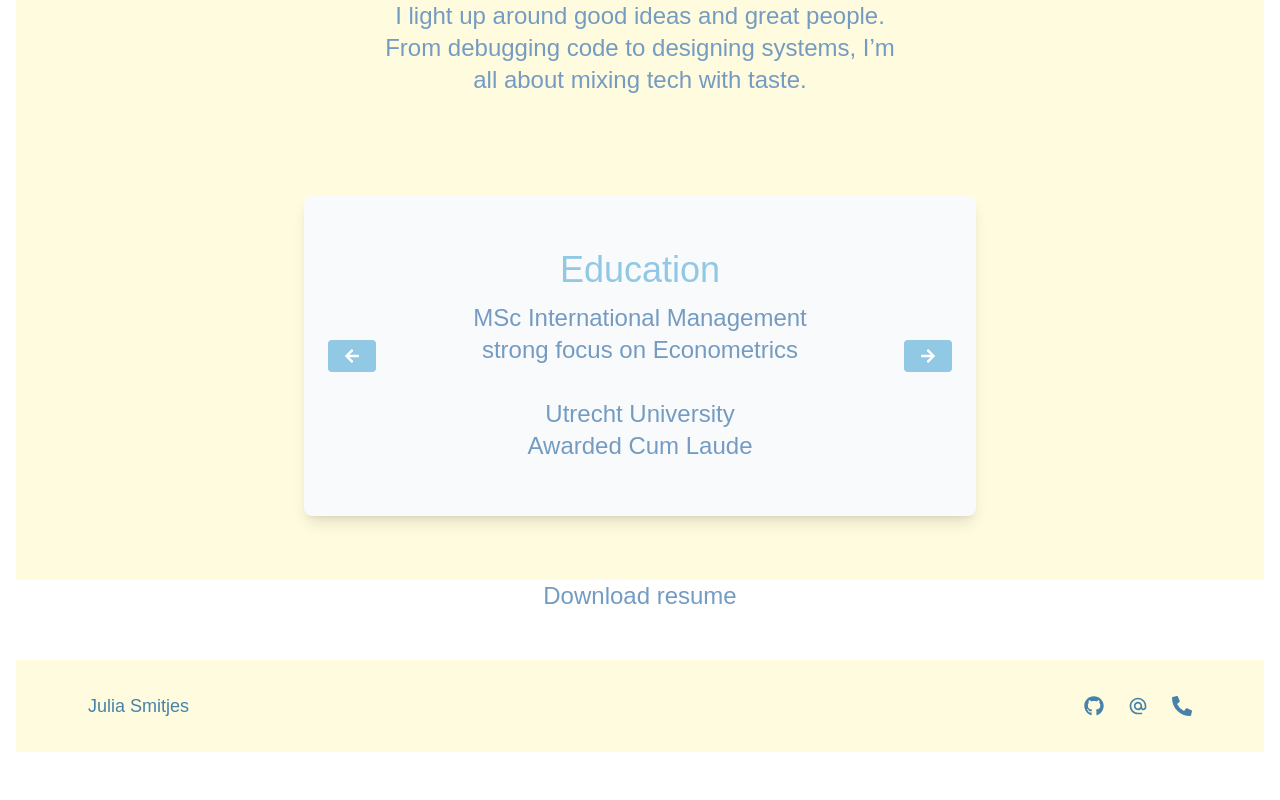
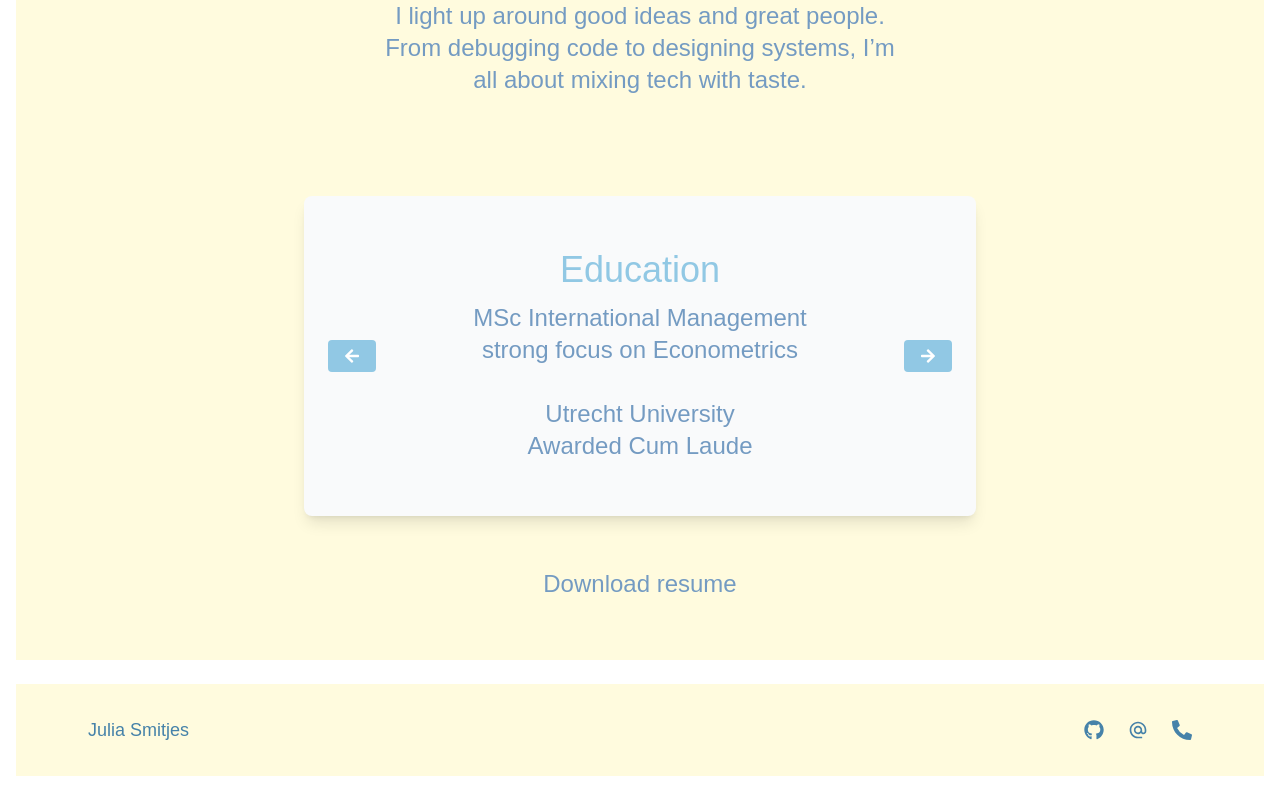
Before and after one commit to Juliasmitjes/0-portfolio, a React (Vite) app: page / in a window 1280 px wide. Shown: the part 996-1796 px from the top of the page. Before the commit the page ends 1772 px from the top, so only its background shows below. Built offline with nearby package versions, Linux system fonts and the light colour scheme; a web font is replaced by a local one.

Commit message:
align download button

```diff
--- a/src/components/Carousel.jsx
+++ b/src/components/Carousel.jsx
@@ -54,7 +54,7 @@ const TextCarousel = () => {
   };
 
   return (
-    <div className="flex items-center justify-between bg-gray-50 rounded-lg shadow-lg px-6 py-8 h-80 w-full">
+    <div className="flex items-center justify-between bg-gray-50 rounded-lg shadow-lg px-6 h-80 w-full">
 
       <button
         onClick={handlePrev}
--- a/src/components/Footer.jsx
+++ b/src/components/Footer.jsx
@@ -6,7 +6,7 @@ import { MdAlternateEmail } from "react-icons/md";
 const Footer = () => {
   return (
 
-    <footer className="bg-myWarm md:flex md:items-center md:justify-between mt-20 p-4 md:p-6 xl:p-8 my-6 mx-4">
+    <footer className="bg-myWarm md:flex md:items-center md:justify-between p-4 md:p-6 xl:p-8 my-6 mx-4">
 
     <ul className="flex items-center flex-wrap mb-6 md:mb-0">
         <li><a href="#" className="text-myDark font-myText hover:text-myBlue text-lg ml-10 mr-4 md:mr-6">Julia Smitjes</a></li>
--- a/src/pages/Home.jsx
+++ b/src/pages/Home.jsx
@@ -30,7 +30,7 @@ const Home = () => {
         I light up around good ideas and great people. From debugging code to designing systems, I’m all about mixing tech with taste.
       </p>
       </div>
-    <div id="resume-section" className="w-2xl h-96">
+    <div id="resume-section" className="w-2xl h-96 mb-20">
       <Resume />
     </div>
   </div>
--- a/src/pages/Resume.jsx
+++ b/src/pages/Resume.jsx
@@ -2,17 +2,16 @@ import TextCarousel from '../components/Carousel.jsx';
 
 const Resume = () => {
   return (
-   <>
-   <TextCarousel />
-   <div className="flex justify-center my-16">
-    <button className="text-2xl font-myText text-myOcean hover:text-myBlue cursor-pointer">
+  <div className="flex flex-col items-center">
+    <TextCarousel />
+     <a
+        href="/path/to/resume.pdf"
+        download
+        className="text-2xl pt-13 font-myText text-myOcean hover:text-myBlue cursor-pointer"
+      >
       Download resume
-    </button>
-  </div>
-
-
-
-   </>
+      </a>
+</div>
   );
 };
 
```
